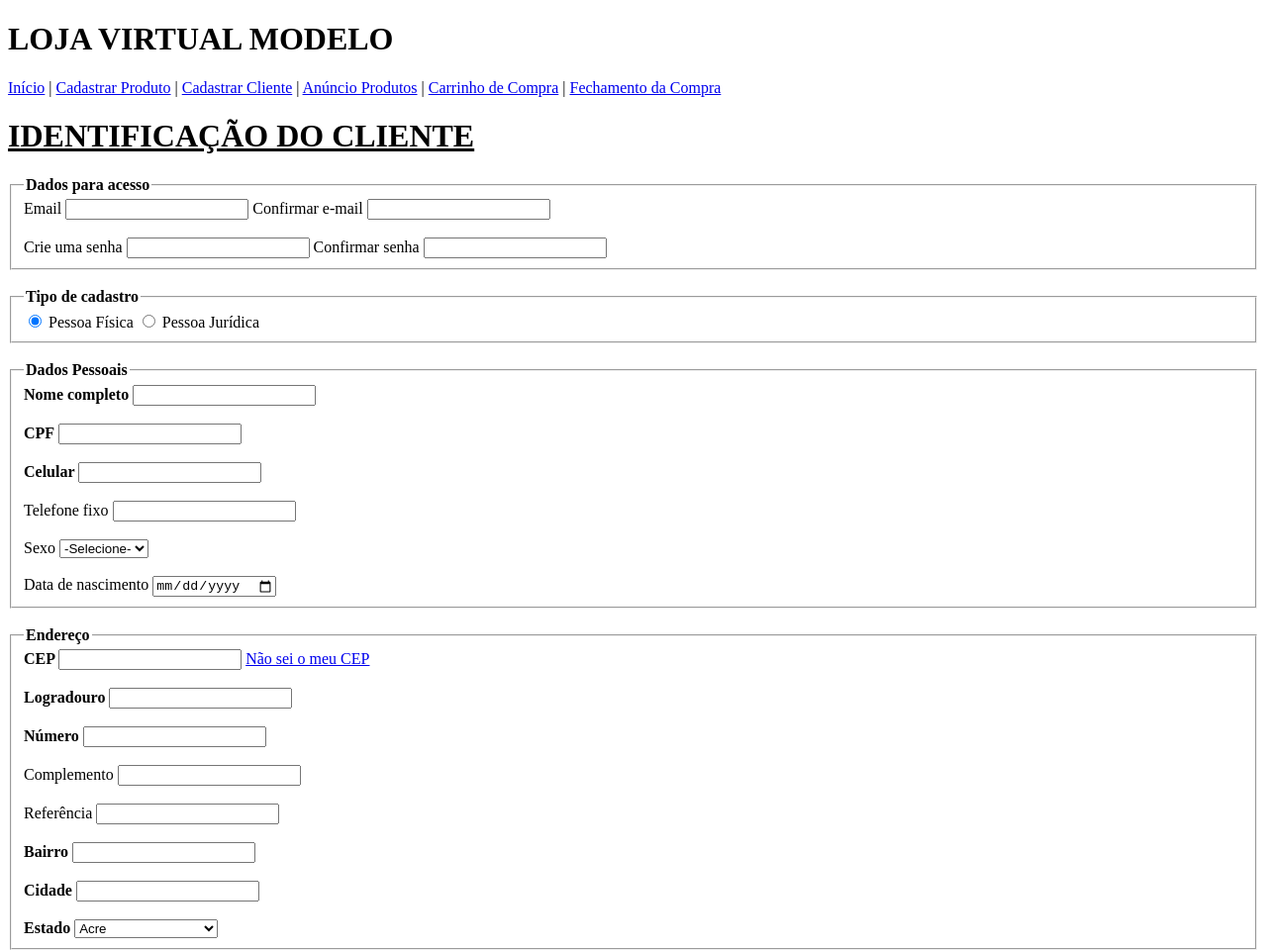
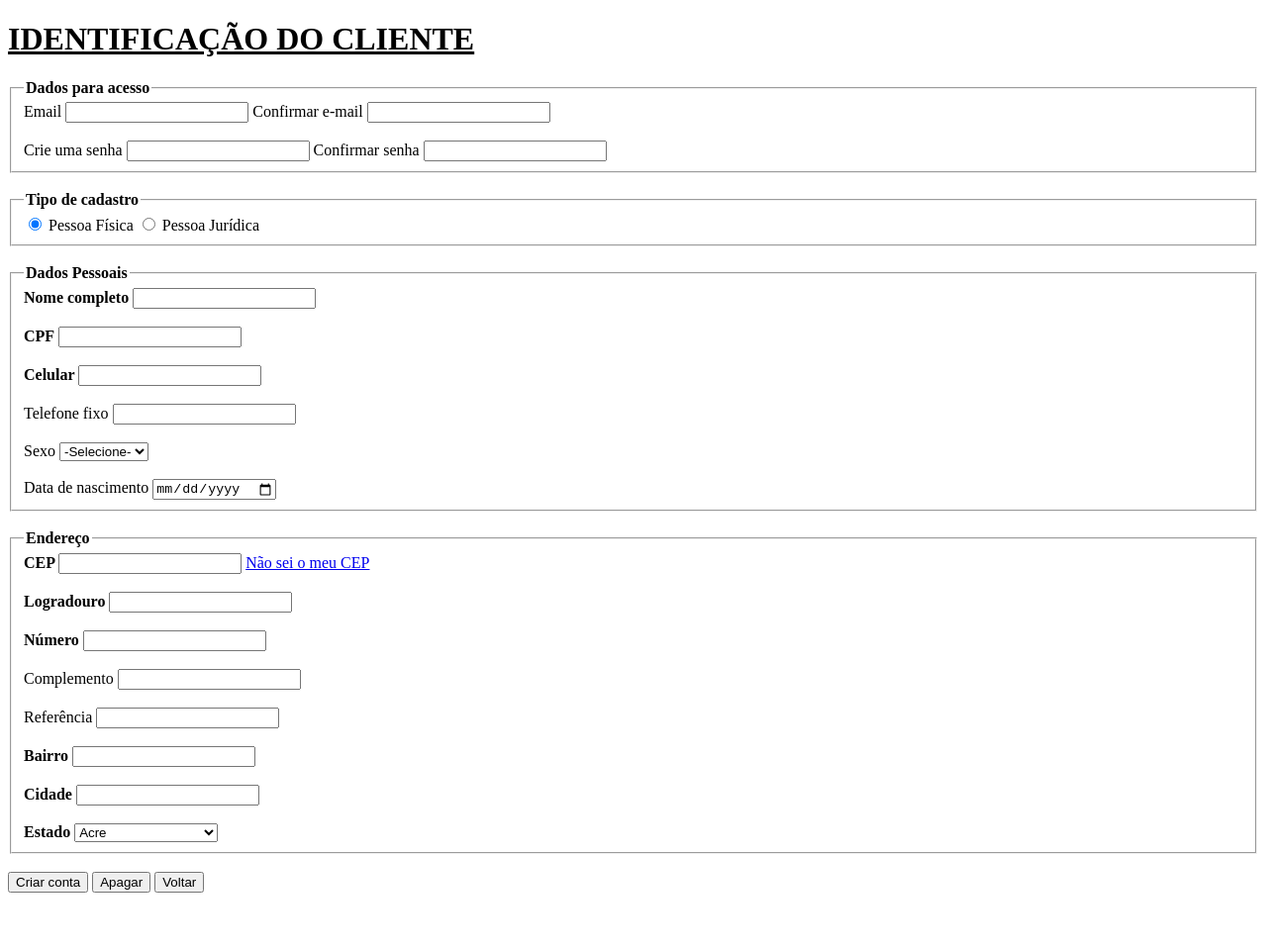
Before and after one commit to vinciuss/lojavirtual, a plain HTML site: page pages/cadastroClientes.html in a window 1280 px wide. Shown: the top 960 px of the page at 99% size. After the commit the page ends 910 px from the top, so only its background shows below. Drawn offline with Linux system fonts and the light colour scheme.

Commit message:
Update cadastroClientes.html

```diff
--- a/pages/cadastroClientes.html
+++ b/pages/cadastroClientes.html
@@ -5,17 +5,6 @@
     <meta charset="UTF-8"/>
   </head>
   <body>
-    <header>
-    <h1>LOJA VIRTUAL MODELO</h1>
-  </header>
-    <nav>
-    <a href="index.html">Início</a> |
-    <a href="pages/cadastroProdutos.html">Cadastrar Produto</a> |
-    <a href="pages/cadastroClientes.html">Cadastrar Cliente</a> |
-    <a href="pages/anuncioProdutos.html">Anúncio Produtos</a> |
-    <a href="pages/carrinho.html">Carrinho de Compra</a> |
-    <a href="pages/fechamento.html">Fechamento da Compra</a>
-  </nav>
     <main>
       <h1><strong><ins>IDENTIFICAÇÃO DO CLIENTE</ins></strong></h1>
       <form accept-charset="UTF-8" autocomplete="on">
```
